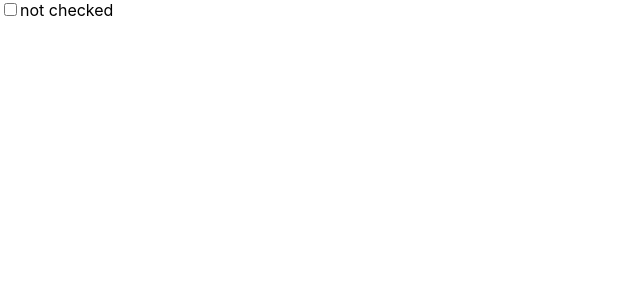
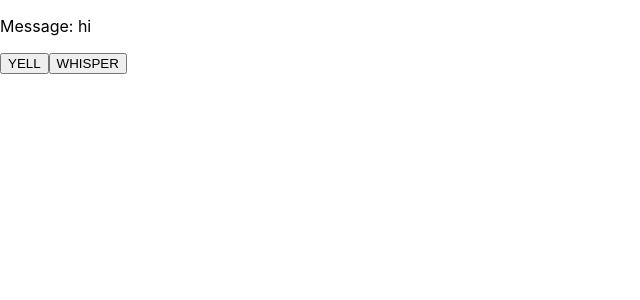
Before and after one commit to mab98/linkedin-react-hooks-course, a React (Create React App) app: page / in a window 1280 px wide. Shown: the top 300 px of the page, without its empty margins (0-640 px from the left). Built offline with nearby package versions, Linux system fonts and the light colour scheme.

Commit message:
dispatching actions with useReducer

```diff
--- a/src/App.js
+++ b/src/App.js
@@ -1,12 +1,28 @@
 import { useReducer } from 'react';
 import './App.css';
 
+const initialState = {
+  message: 'hi'
+}
+
+function reducer(state, action) {
+  switch (action.type) {
+    case 'yell':
+      return { message: state.message + ' => HEY!' } // state.message returns previous message
+    case 'whisper':
+      return { message: state.message + ' => Excuse me' }
+    default:
+      return { message: 'default' }
+  }
+}
+
 function App() {
-  const [checked, toggle] = useReducer((checked) => !checked, false)
+  const [state, dispatch] = useReducer(reducer, initialState)
   return (
     <>
-      <input type='checkbox' value={checked} onChange={toggle} />
-      {checked ? 'checked' : 'not checked'}
+      <p>Message: {state.message}</p>
+      <button onClick={() => dispatch({ type: 'yell' })}>YELL</button>
+      <button onClick={() => dispatch({ type: 'whisper' })}>WHISPER</button>
     </>);
 }
 
```
